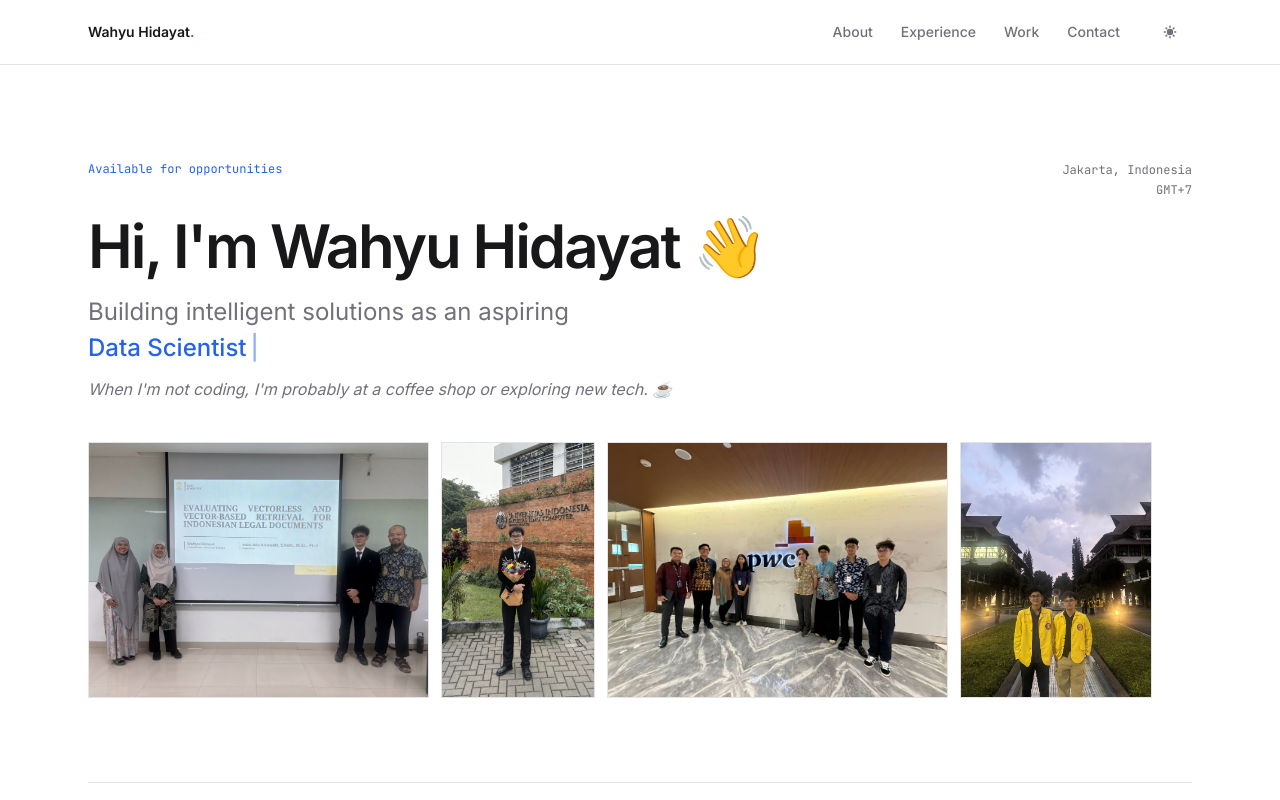
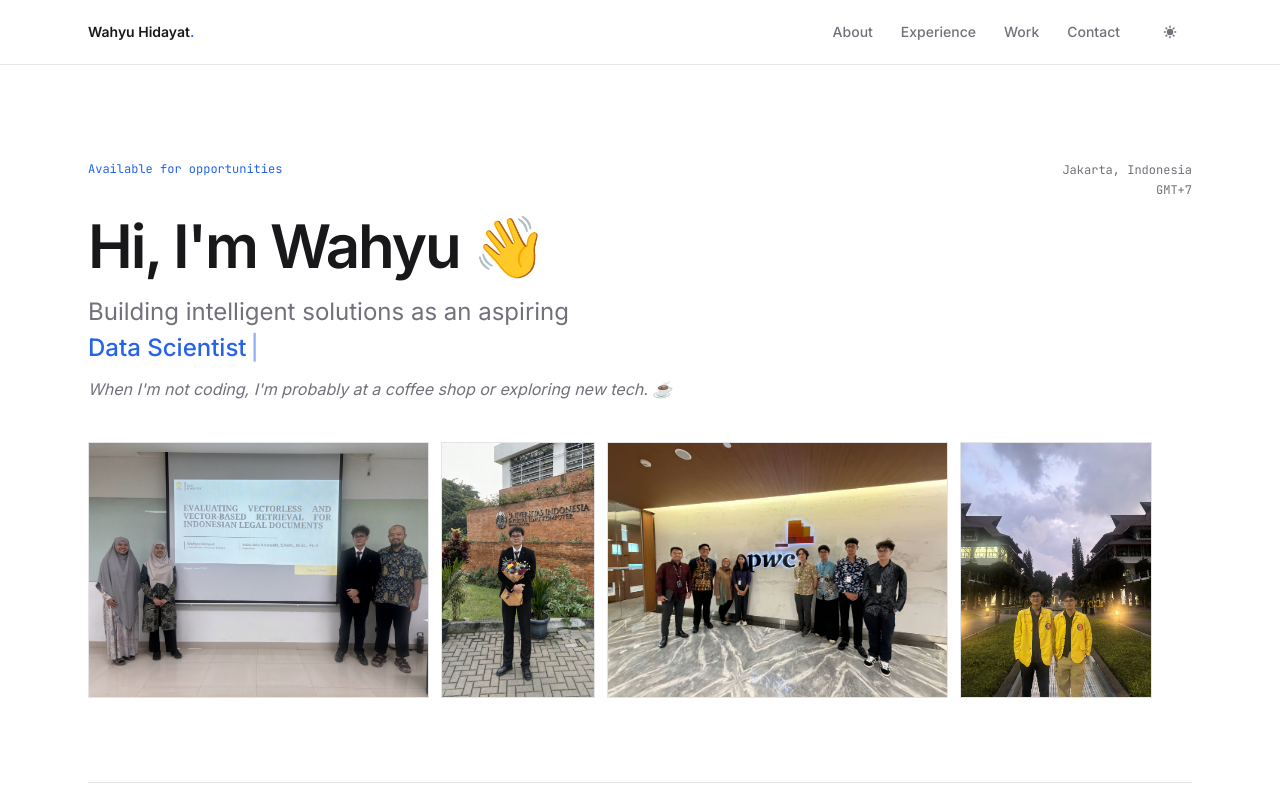
Before and after one commit to wahyuhiddayat/wahyuht, a Next.js app: page / in a window 1280 px wide. Shown: the top 800 px of the page. Built offline with nearby package versions, Linux system fonts and the light colour scheme.

Commit message:
copy: shorten hero headline to first name only

```diff
--- a/src/data/personal.ts
+++ b/src/data/personal.ts
@@ -1,7 +1,7 @@
 export const personalData = {
   name: "Wahyu Hidayat",
   siteUrl: "https://wahyyuht.com",
-  greeting: "Hi, I'm Wahyu Hidayat 👋",
+  greeting: "Hi, I'm Wahyu 👋",
   roles: [
     "AI Engineer",
     "Data Scientist",
```
